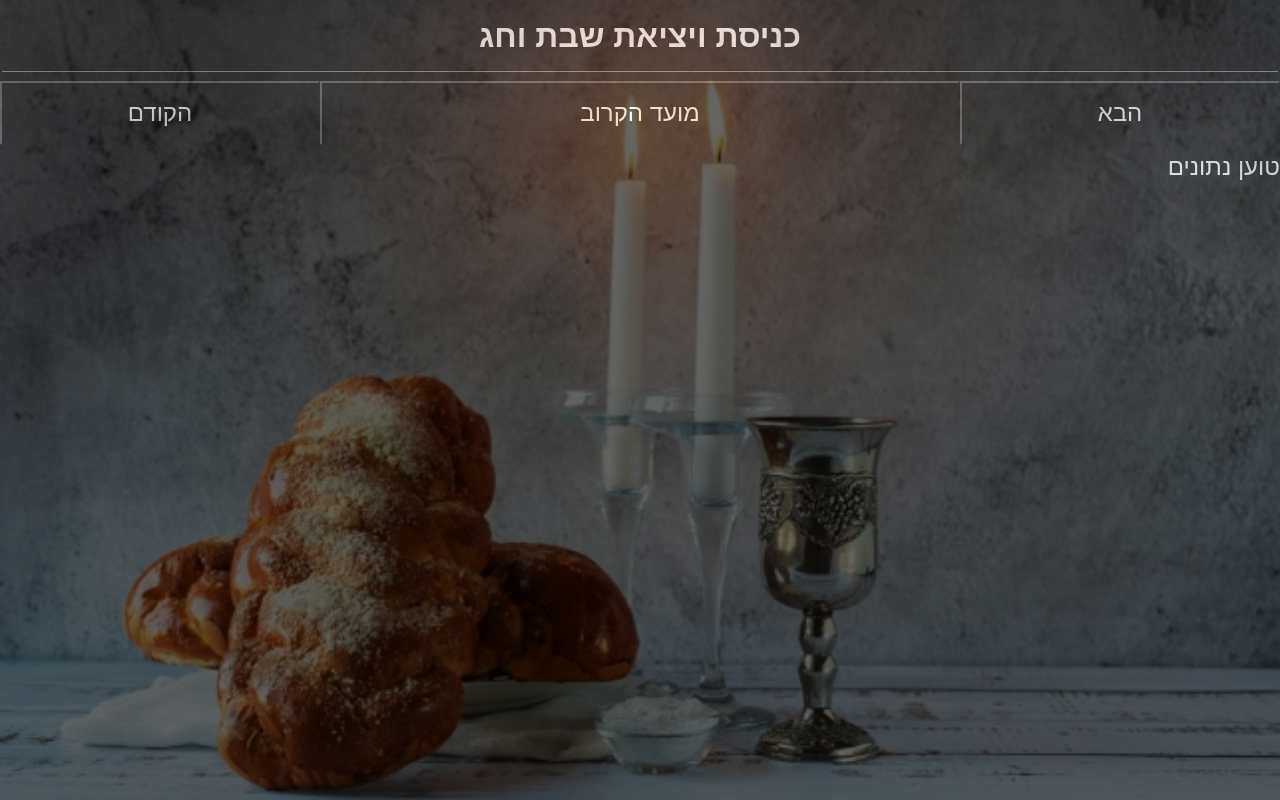
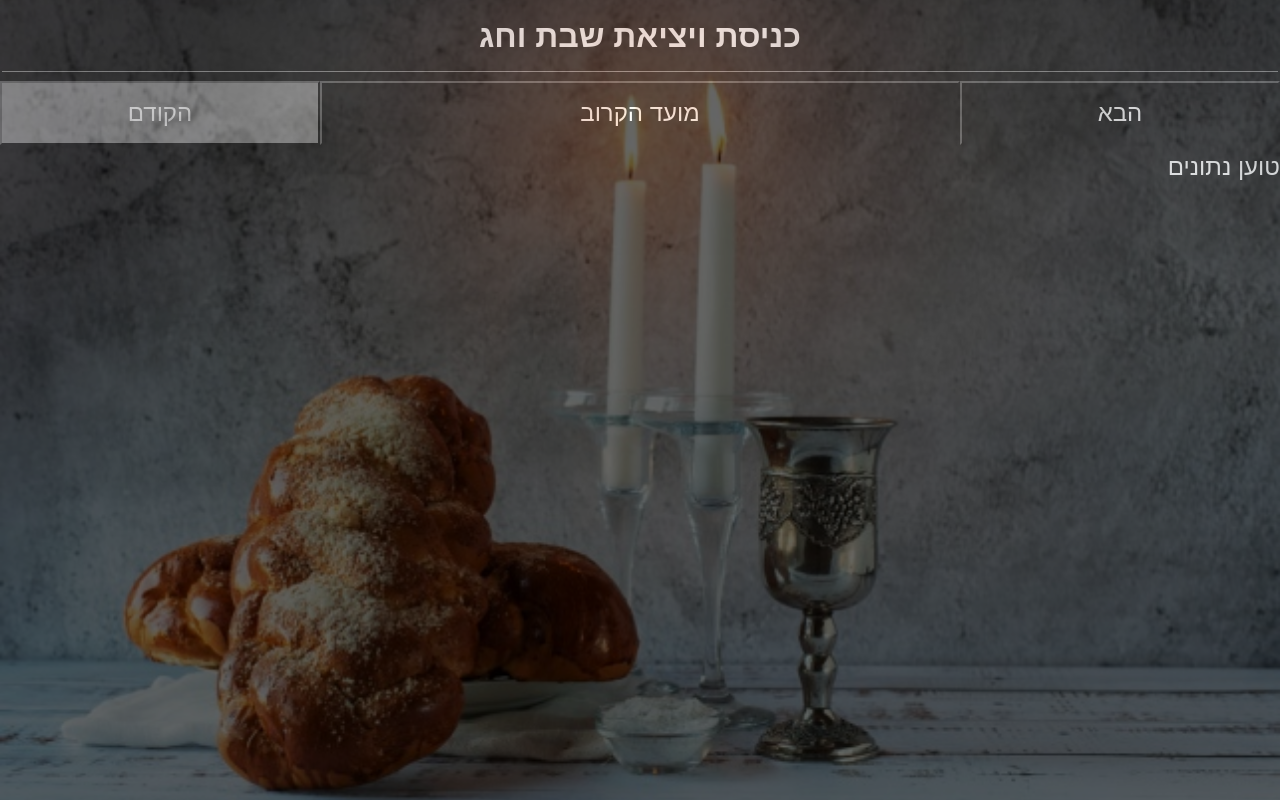
Before and after one commit to aviyot/shabbat-holiday-enter-exit, an Angular app: page / in a window 1280 px wide. In both pictures the pointer is over the button "הקודם". Built offline with nearby package versions, Linux system fonts and the light colour scheme; no server answers.

Commit message:
change background-color on hover of buttons

```diff
--- a/src/app/app.component.css
+++ b/src/app/app.component.css
@@ -72,6 +72,9 @@
 .nav button:active {
   background-color: gray;
 }
+.nav button:hover {
+  background-color: gray;
+}
 
 .main {
   font-size: 1.5rem;
```
